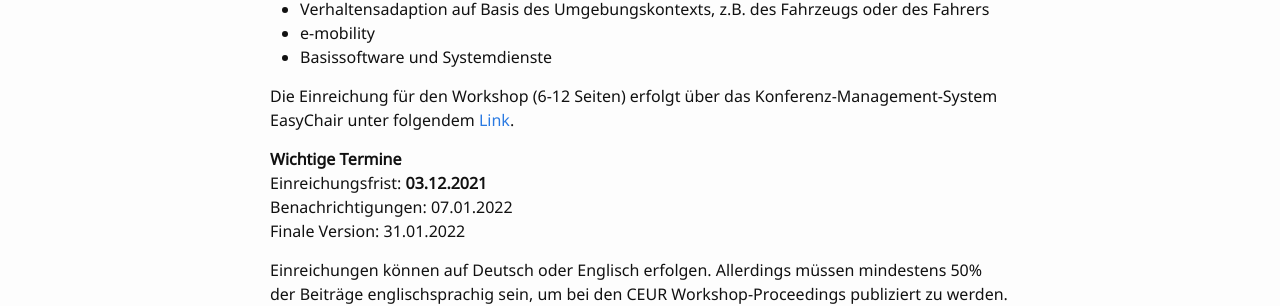
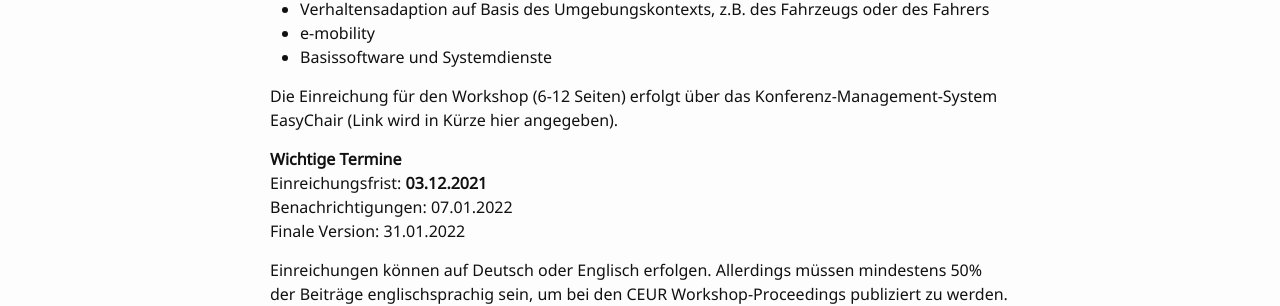
Before and after one commit to ASE-Workshop/2022, a Jekyll site: the page built from 1-call-for-papers.md, in a window 1280 px wide. Shown: the part 526-832 px from the top of the page. Built offline with Jekyll 4.4.1, drawn with Linux system fonts in a browser that asks for light colours.

Commit message:
Update 1-call-for-papers.md

```diff
--- a/1-call-for-papers.md
+++ b/1-call-for-papers.md
@@ -20,7 +20,7 @@ In diesem Workshop werden Herausforderungen und Lösungsansätze des Automotive
 - Basissoftware und Systemdienste
 
 
-Die Einreichung für den Workshop (6-12 Seiten) erfolgt über das Konferenz-Management-System EasyChair unter folgendem [Link](https://easychair.org/conferences/?conf=se2022).
+Die Einreichung für den Workshop (6-12 Seiten) erfolgt über das Konferenz-Management-System EasyChair (Link wird in Kürze hier angegeben).
 
 __Wichtige Termine__\
 Einreichungsfrist: __03.12.2021__\
```
